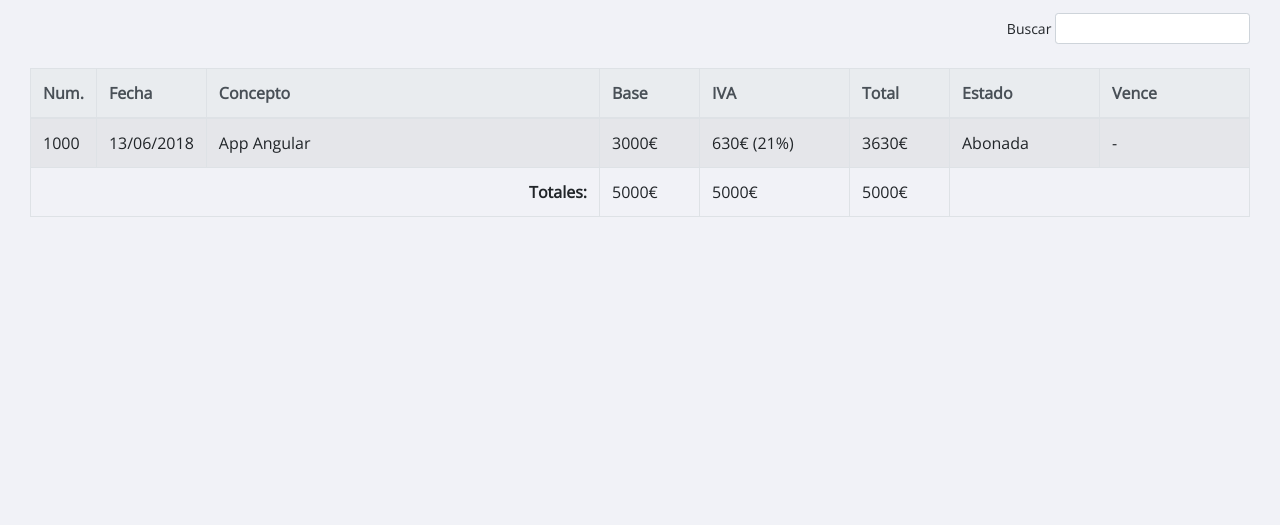
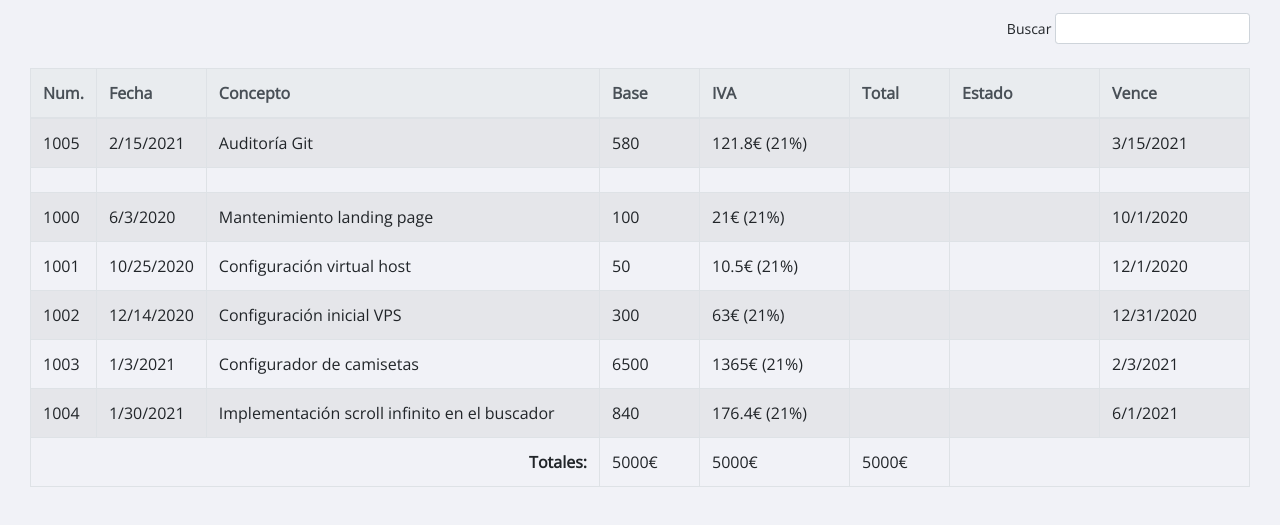
Before and after one commit to r-navarrouribe/c2-ejercicio-13-grup-A, a website with bundled scripts: page index.html in a window 1280 px wide. Shown: the part 73-598 px from the top of the page. Built offline with nearby package versions, Linux system fonts and the light colour scheme.

Commit message:
Clones creados + contenido de filas hasta IVA

```diff
--- a/index.html
+++ b/index.html
@@ -44,16 +44,16 @@
               <th class="col-max">Vence</th>
             </tr>
           </thead>
-          <tbody>
-            <tr class="fila-molde">
-              <td class="numero">1000</td>
-              <td class="fecha">13/06/2018</td>
-              <td class="concepto">App Angular</td>
-              <td class="base">3000€</td>
-              <td class="iva">630€ (21%)</td>
-              <td class="base-mas-iva">3630€</td>
-              <td class="estado">Abonada</td>
-              <td class="vence">-</td>
+          <tbody class="contenedor-filas">
+            <tr class="fila fila-molde">
+              <td class="numero"></td>
+              <td class="fecha"></td>
+              <td class="concepto"></td>
+              <td class="base"></td>
+              <td class="iva"></td>
+              <td class="base-mas-iva"></td>
+              <td class="estado"></td>
+              <td class="vence"></td>
             </tr>
           </tbody>
           <tfoot>
--- a/js/index.js
+++ b/js/index.js
@@ -1,7 +1,62 @@
 import { facturas } from "../datos/facturas.js";
 
-const getfacturasIngreso = (tipoFactura) => facturas.filter((factura) => factura.tipo.toLowerCase() === tipoFactura.toLowerCase());
+// Filtro de facturas por tipo
+
+const getfacturasIngreso = (tipoFactura) =>
+  facturas.filter(
+    (factura) => factura.tipo.toLowerCase() === tipoFactura.toLowerCase()
+  );
 
 const facturasIngreso = getfacturasIngreso("ingreso");
 
-console.log(facturasIngreso);
+// Iteración de facturas tipo ingreso
+
+for (const {
+  numero,
+  fecha,
+  vencimiento,
+  concepto,
+  base,
+  tipoIva,
+  tipo,
+  abonada,
+} of facturasIngreso) {
+  const filaElemento = document.querySelector(".fila-molde").cloneNode(true);
+  filaElemento.classList.remove("fila-molde");
+
+  // Número
+  const numeroFactura = document.querySelector(".numero");
+  numeroFactura.textContent = numero;
+
+  // Fecha
+
+  const fechaFactura = document.querySelector(".fecha");
+  const pasarFecha = new Date(fecha);
+  fechaFactura.textContent = pasarFecha.toLocaleDateString();
+
+  // Vencimiento
+
+  const vencimientoFactura = document.querySelector(".vence");
+  const pasarFechaVencimiento = new Date(vencimiento);
+  vencimientoFactura.textContent = pasarFechaVencimiento.toLocaleDateString();
+
+  // Concepto
+
+  const conceptoFactura = document.querySelector(".concepto");
+  conceptoFactura.textContent = concepto;
+
+  // Base
+
+  const baseFactura = document.querySelector(".base");
+  baseFactura.textContent = base;
+
+  // Iva
+
+  const ivaFactura = document.querySelector(".iva");
+  const calculoBaseMasIva = (base * tipoIva) / 100;
+  ivaFactura.textContent = `${calculoBaseMasIva}€ (${tipoIva}%)`;
+
+  // Añadir filas
+  const contenedorFilas = document.querySelector(".contenedor-filas");
+  contenedorFilas.append(filaElemento);
+}
```
